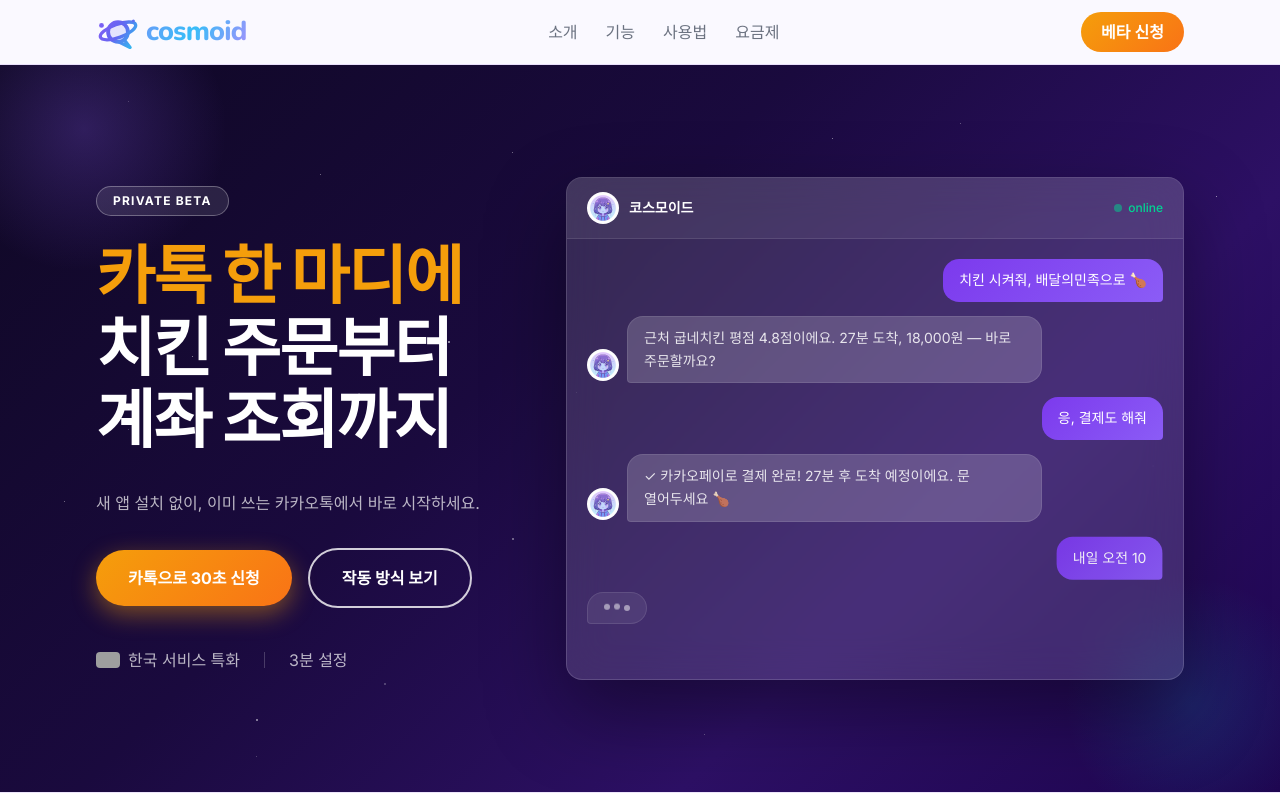
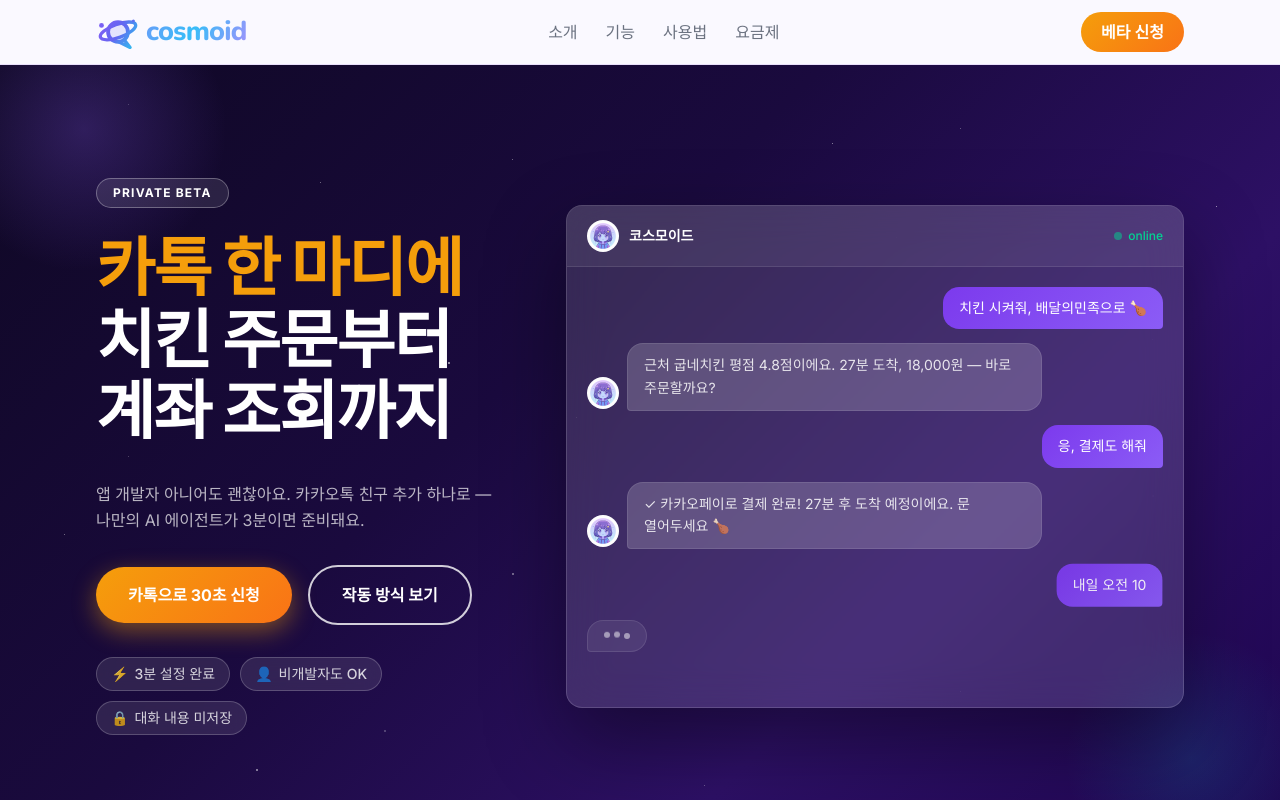
Before and after one commit to seojoonkim/cosmoid, a Next.js app: page / in a window 1280 px wide. Shown: the top 800 px of the page. Built offline with nearby package versions, Linux system fonts and the light colour scheme; grey boxes are pictures that could not be loaded.

Commit message:
feat: Hero 서브카피 + 배지 직관적으로 (3분 설정/비개발자 OK/미저장)

```diff
--- a/src/components/Hero.tsx
+++ b/src/components/Hero.tsx
@@ -148,7 +148,7 @@ export default function Hero() {
             </span>
             <TypingH1 />
             <p className="mt-6 max-w-lg text-base text-white/70 leading-relaxed">
-              새 앱 설치 없이, 이미 쓰는 카카오톡에서 바로 시작하세요.
+              앱 개발자 아니어도 괜찮아요. 카카오톡 친구 추가 하나로 — 나만의 AI 에이전트가 3분이면 준비돼요.
             </p>
             <div className="mt-8 flex flex-wrap items-center gap-4">
               <a href="#cta"
@@ -161,13 +161,16 @@ export default function Hero() {
                 작동 방식 보기
               </a>
             </div>
-            <div className="mt-10 flex items-center gap-6 text-base text-white/70">
-              <div className="flex items-center gap-2">
-                <img src="https://flagcdn.com/w40/kr.png" alt="한국" className="h-4 w-6 rounded-sm object-cover" />
-                <span>한국 서비스 특화</span>
-              </div>
-              <div className="w-px h-4 bg-white/20" />
-              <div>3분 설정</div>
+            <div className="mt-8 flex flex-wrap gap-2.5">
+              {[
+                { icon: "⚡", text: "3분 설정 완료" },
+                { icon: "👤", text: "비개발자도 OK" },
+                { icon: "🔒", text: "대화 내용 미저장" },
+              ].map((b) => (
+                <span key={b.text} className="flex items-center gap-1.5 rounded-full border border-white/20 bg-white/10 px-3.5 py-1.5 text-sm font-medium text-white/80 backdrop-blur-sm">
+                  <span>{b.icon}</span>{b.text}
+                </span>
+              ))}
             </div>
           </div>
 
```
